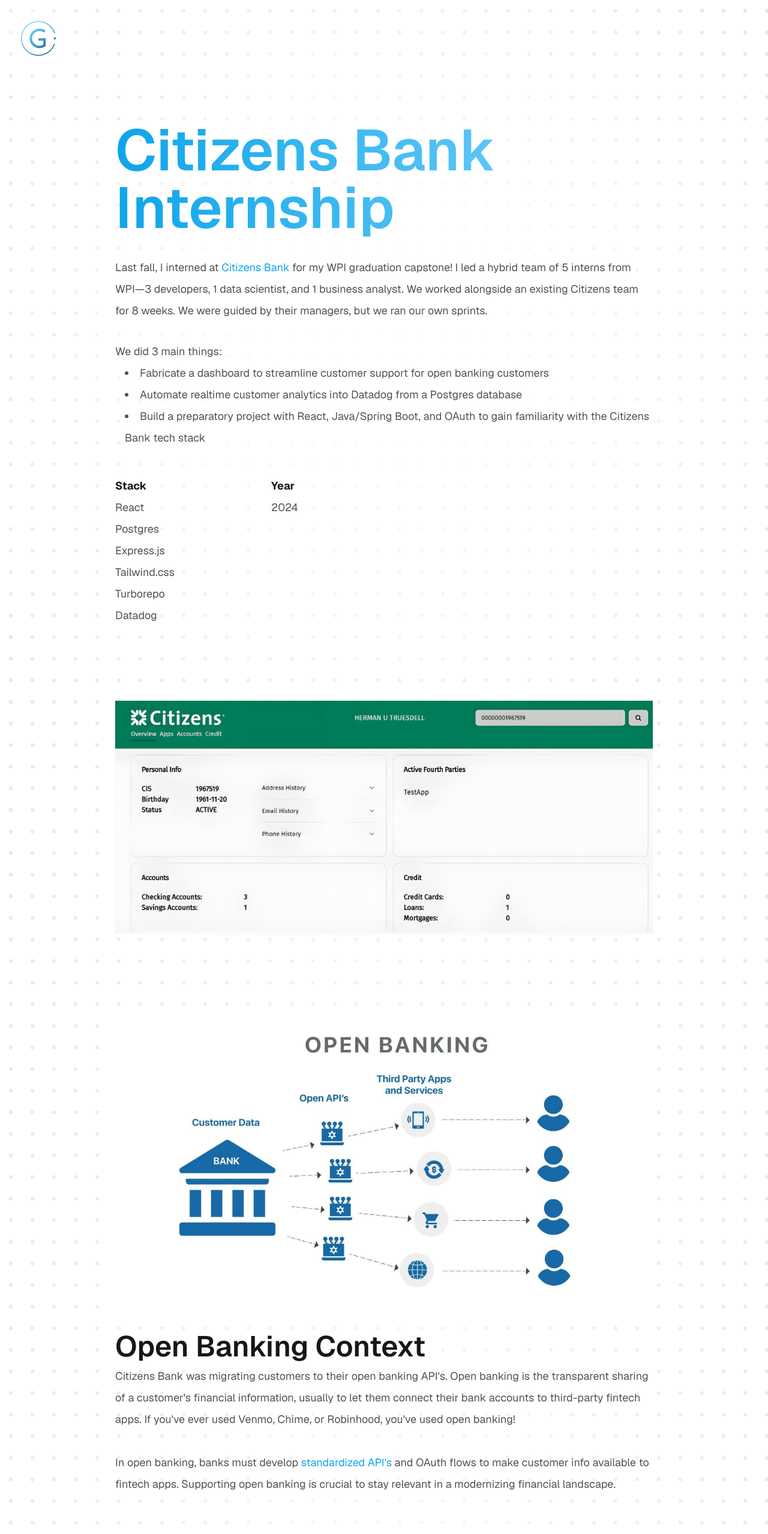
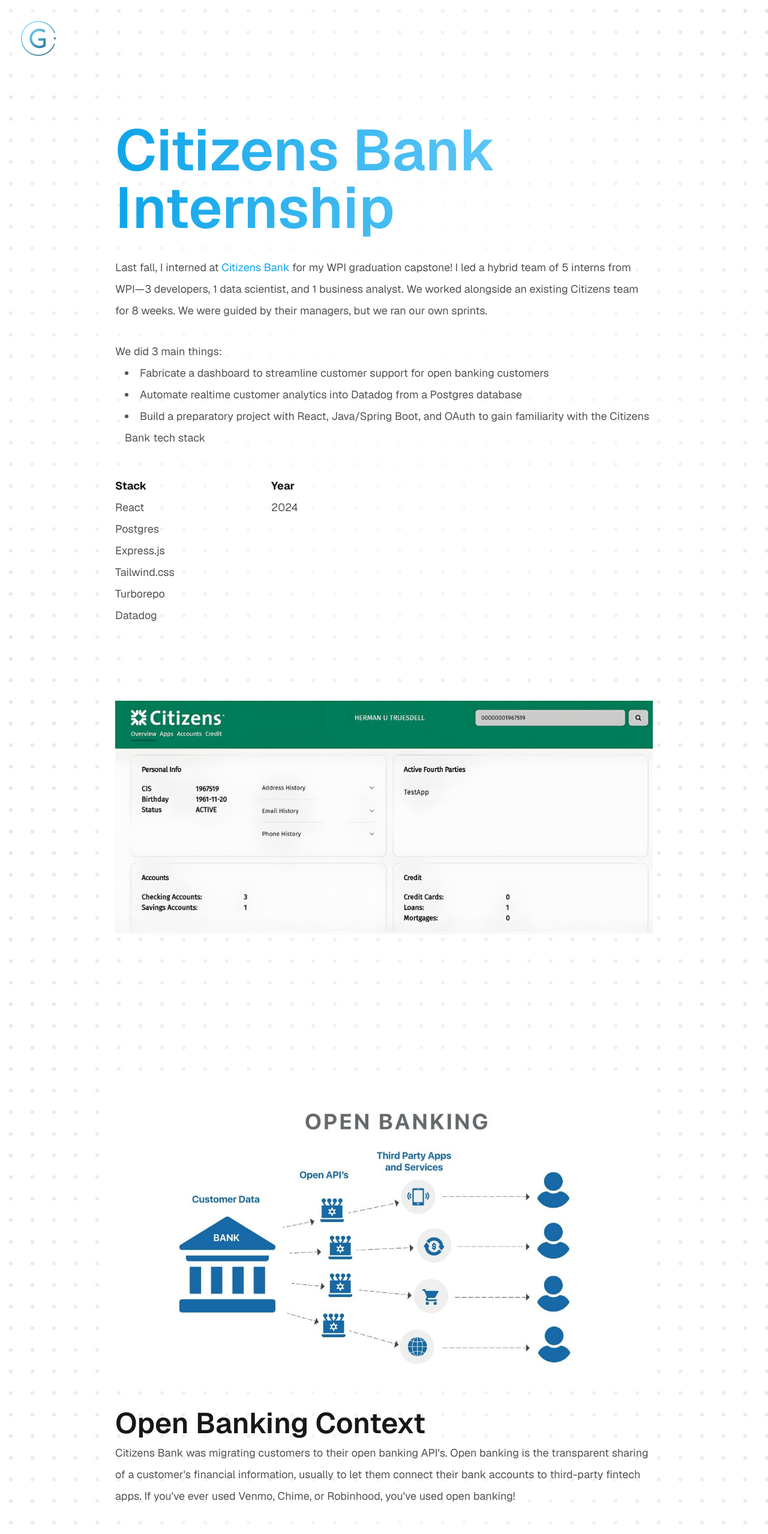
Before and after one commit to s-leirbag/portfolio, a Next.js app: page /citizens in a window 1280 px wide. Shown: the top 2557 px of the page at 60% size. Built offline with nearby package versions, Linux system fonts and the light colour scheme.

Commit message:
increased gap between sections of writing

```diff
--- a/app/butcherbox/page.tsx
+++ b/app/butcherbox/page.tsx
@@ -60,7 +60,7 @@
           </div>
         </div>
       </div>
-      <div className="w-full sm:w-[640px] md:w-[768px] lg:w-[1024px] py-16 px-4 md:px-16 mx-auto gap-32 mb-32 flex flex-col">
+      <div className="w-full sm:w-[640px] md:w-[768px] lg:w-[1024px] py-16 px-4 md:px-16 mx-auto gap-64 mb-32 flex flex-col">
         <Image
           src="/butcherbox/butcherbox-ss.png"
           alt="project thumbnail"
--- a/app/citizens/page.tsx
+++ b/app/citizens/page.tsx
@@ -68,7 +68,7 @@
           </div>
         </div>
       </div>
-      <div className="w-full sm:w-[640px] md:w-[768px] lg:w-[1024px] py-16 px-4 md:px-16 mx-auto gap-32 mb-32 flex flex-col">
+      <div className="w-full sm:w-[640px] md:w-[768px] lg:w-[1024px] py-16 px-4 md:px-16 mx-auto gap-64 mb-32 flex flex-col">
         <Image
           src="/citizens/citizens-ss.jpeg"
           alt="citizens thumbnail"
--- a/app/hospital/page.tsx
+++ b/app/hospital/page.tsx
@@ -70,7 +70,7 @@
           </div>
         </div>
       </div>
-      <div className="w-full sm:w-[640px] md:w-[768px] lg:w-[1024px] py-16 px-4 md:px-16 mx-auto gap-32 mb-32 flex flex-col">
+      <div className="w-full sm:w-[640px] md:w-[768px] lg:w-[1024px] py-16 px-4 md:px-16 mx-auto gap-64 mb-32 flex flex-col">
         <Image
           src="/hospital/path.png"
           alt="project thumbnail"
--- a/app/oll-trainer/page.tsx
+++ b/app/oll-trainer/page.tsx
@@ -37,7 +37,7 @@
           </div>
         </div>
       </div>
-      <div className="w-full sm:w-[640px] md:w-[768px] lg:w-[1024px] py-16 px-4 md:px-16 mx-auto gap-32 mb-32 flex flex-col">
+      <div className="w-full sm:w-[640px] md:w-[768px] lg:w-[1024px] py-16 px-4 md:px-16 mx-auto gap-64 mb-32 flex flex-col">
         <Image
           src="/oll-trainer/oll-trainer-ss.png"
           alt="project thumbnail"
```
